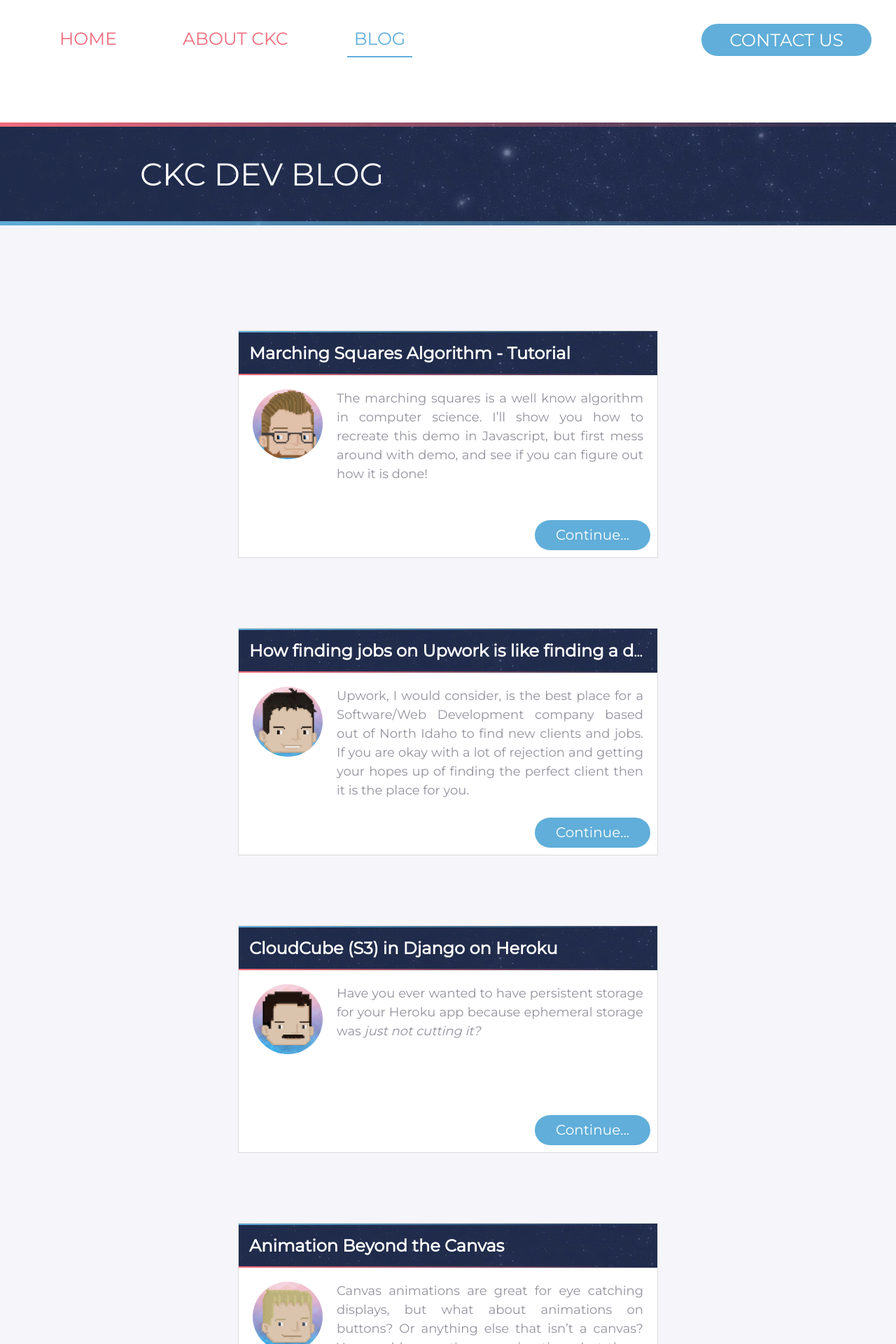
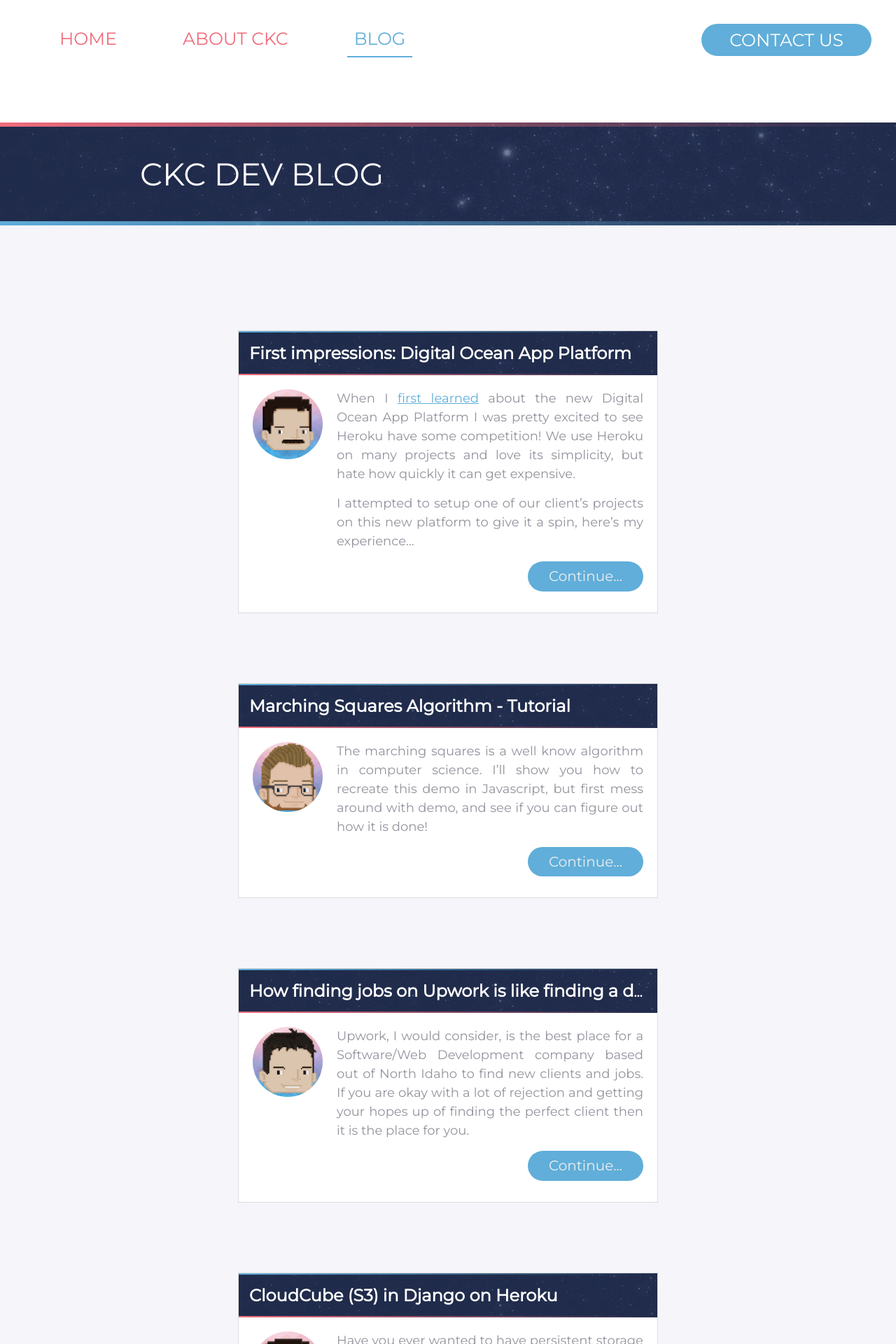
Before and after one commit to ckcollab/ckcollab, a Jekyll site: the page built from blog.html, in a window 1280 px wide. Shown: the top 1920 px of the page at 70% size. Built offline with Jekyll 4.4.1, drawn with Linux system fonts in a browser that asks for light colours; some of the changed text lies outside the part shown.

Commit message:
fix up blog listing page, add initial version of DO app platform review

```diff
--- /dev/null
+++ b/_posts/2020-11-15-digital-ocean-first-impressions.md
@@ -0,0 +1,51 @@
+---
+title: "First impressions: Digital Ocean App Platform"
+date: 2020-11-15 00:00:00 +0800
+author: eric
+---
+
+When I [first learned](https://www.digitalocean.com/blog/introducing-digitalocean-app-platform-reimagining-paas-to-make-it-simpler-for-you-to-build-deploy-and-scale-apps/) about the new Digital Ocean App Platform I was pretty excited to see Heroku have some competition! We use Heroku on many projects and love its simplicity, but hate how quickly it can get expensive.
+
+I attempted to setup one of our client's projects on this new platform to give it a spin, here's my experience...
+
+
+<!--more-->
+
+<div style="text-align: center;">
+    <img src="/assets/images/articles/do-app-platform.png" class="img-bordered">
+</div>
+
+# Pros and cons vs Heroku
+
+
+| Pros | Cons |
+|------|------|
+| Compared to Heroku, there's quite a bit less to learn     | No free database to test against, must pay $7/mo    |
+| Scaling up a bit, should be cheaper than Heroku     | Very few add ons     |
+| Fresh, has opportunity to grow with community input     | Many non trivial apps may not be supported because lack of add-ons?     |
+| | Similar to Heroku, has a [cli](https://www.digitalocean.com/docs/app-platform/concepts/doctl/) but not nearly as many features |
+| | In its infancy still |
+
+
+# Add on support
+
+Currently Digital Ocean App Platform only has the following add ons:
+
+ * Managed databases
+ * Object storage
+
+Compared to Heroku's [dozens of add ons](https://elements.heroku.com/addons) that's not very impressive! For example: what if I need to process thumbnails in the background after a user registers? Center it, optimize the file sizes, make multiple versions (i.e. thumbnail)... how do I do that?
+
+To do things in the background nicely, I have to learn a new concept: [workers](https://www.digitalocean.com/docs/app-platform/how-to/manage-workers/). I already have a toolchain I like using and ways to monitor it, and all of my existing modules expect to play in this environment. I use [Celery](https://docs.celeryproject.org/en/stable/) + [RabbitMQ](https://www.rabbitmq.com/) or [Redis](https://redis.io/) and that stack is battle tested by thousands of other companies.
+
+# Cost
+
+The database is minimum $7/mo, no free tier. A little dissappointing, Heroku has a Free tier for Postgres with nice backups and such. It's extremely inviting to have free tiers when tinkering around, has kept me loyal to Heroku for a long time!
+
+Scaling, though, Digital Ocean looks more interesting.
+
+To get a [dyno](https://www.heroku.com/dynos#:~:text=The%20containers%20used%20at%20Heroku,based%20on%20its%20resource%20demands.) with >= 2gb memory on Heroku you need to spend a minimum of **$250/mo**. On Digital Ocean you only need to spend **$20/mo**!
+
+# Final thoughts
+
+I'm excited to see how this pans out, but what I'd really, _really,_ like to see is some [docker-compose](https://docs.docker.com/compose/) support! It'd be so neat to throw up a server and have new processes managed automatically with nice defaults. Our main concern is business logic, would love to not have to worry so much about configuring yet-another-new-thing :)
--- a/assets/css/blog-landing.css
+++ b/assets/css/blog-landing.css
@@ -149,17 +149,16 @@ section.heading {
     padding-bottom: 10px;
     margin: 50px;
     width: 600px;
-    height: 325px;
+    /*height: 325px;*/
     display: flex;
     flex-direction: column;
 }
 
 .media .btn-primary {
-    position: absolute;
-    bottom: 10px;
-    right: 10px;
+    color: #efefef;
     font-size: 20px;
     padding: 5px 12px;
+    float: right;
 }
 
 .media-object {
@@ -210,10 +209,15 @@ section.heading {
 .media-text a {
     color: #60AED9;
 }
-
 .media-text a:visited {
     color: #F06C7C;
 }
+.media-text p {
+    text-align: justify;
+    word-break: break-word;
+    padding-bottom: 15px;
+}
+
 .img-bordered {
     display: none !important;
 }
--- a/blog.html
+++ b/blog.html
@@ -63,8 +63,9 @@
                     </div>
                     <div class="media-text">
                         {{ post.excerpt }}
+
+                        <a href="{{ post.url }}" class="btn-primary btn-default">Continue...</a>
                     </div>
-                    <a href="{{ post.url }}" class="btn-primary btn-default">Continue...</a>
                 </div>
             </li>
             {% endfor %}
```
Also changed, not shown: assets/images/articles/do-app-platform.png (added).
